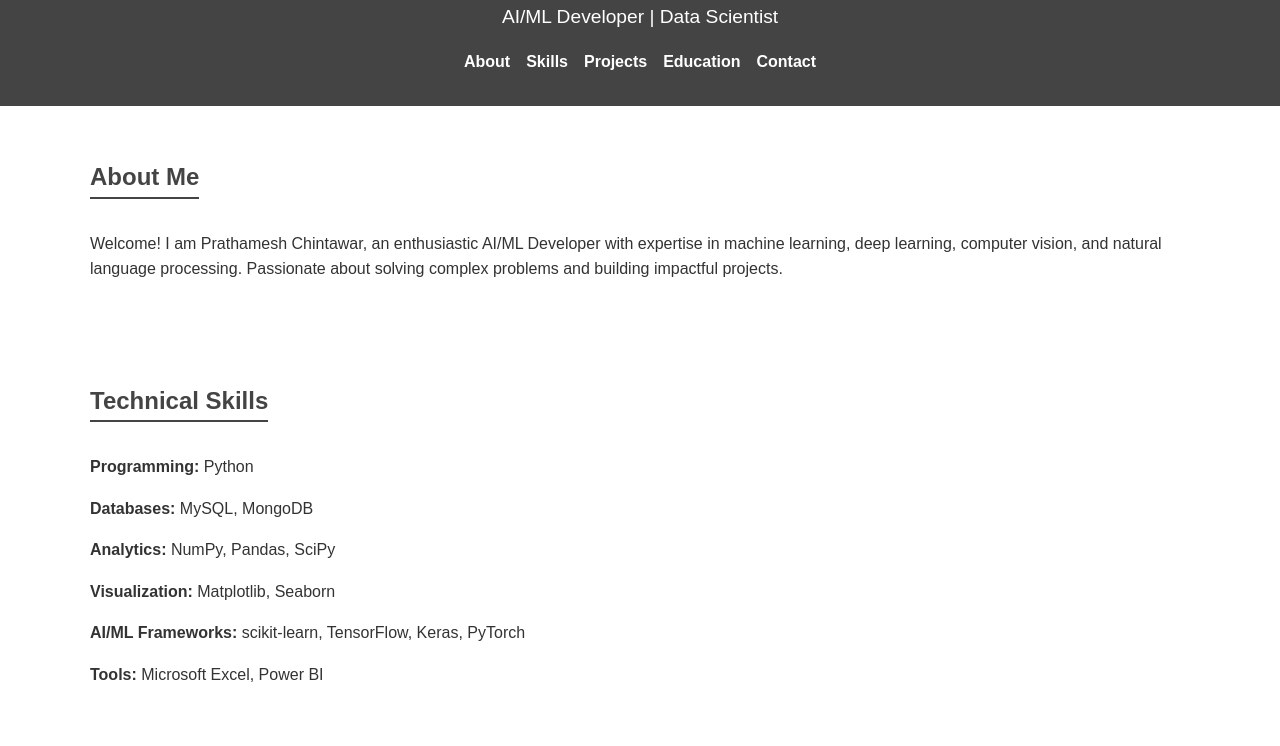
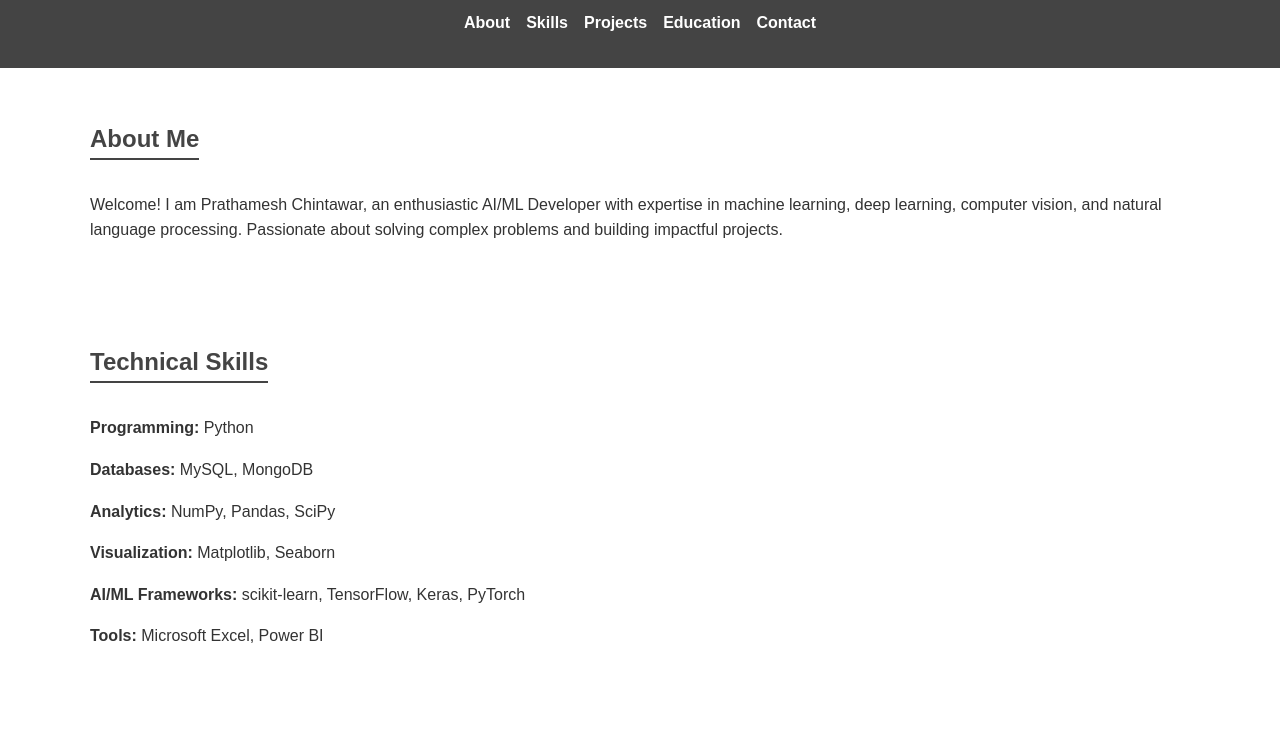
Before and after one commit to pvcstudy21/PrathameshChintawar.github.io, a plain HTML site: page index.html in a window 1280 px wide. Shown: the part 86-832 px from the top of the page. Drawn offline with Linux system fonts and the light colour scheme.

Commit message:
removing of stated roles

```diff
--- a/index.html
+++ b/index.html
@@ -11,7 +11,6 @@
     <header>
         <div class="container">
             <h1>Prathamesh Chintawar</h1>
-            <p>AI/ML Developer | Data Scientist</p>
             <nav>
                 <ul>
                     <li><a href="#about">About</a></li>
```
